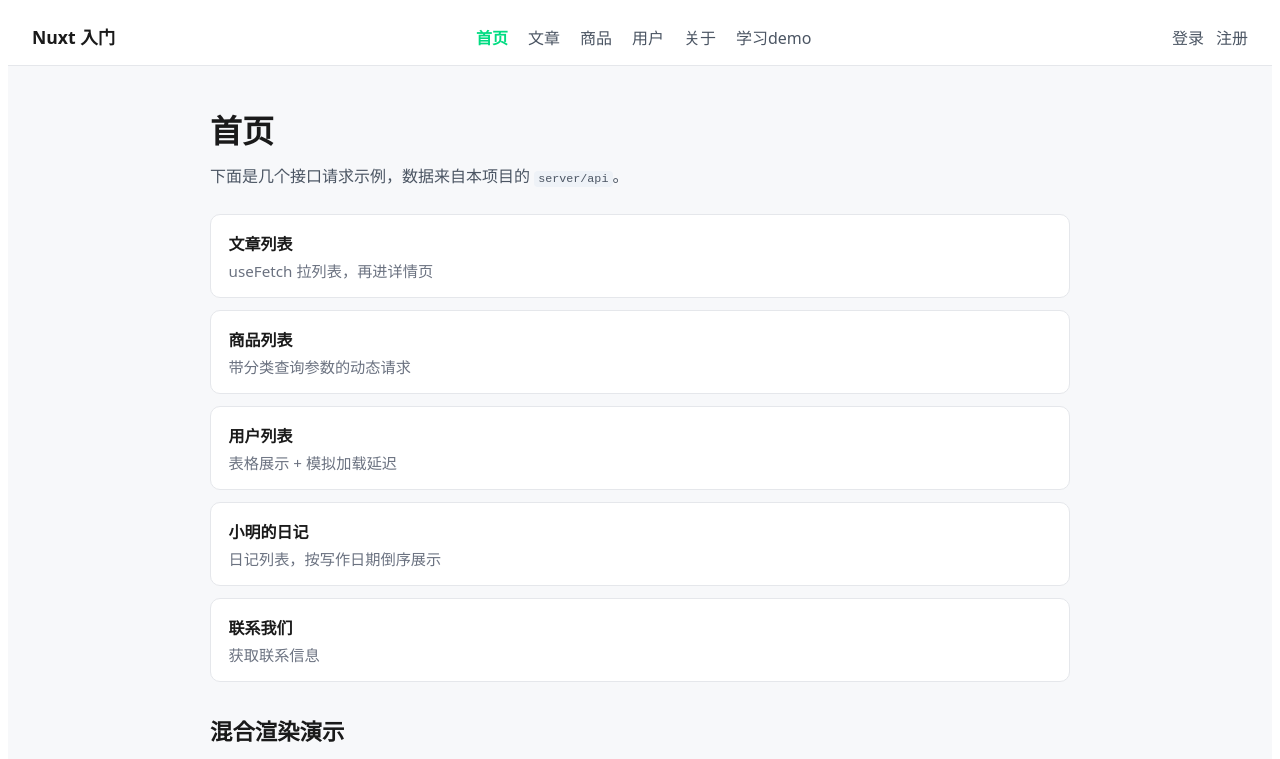
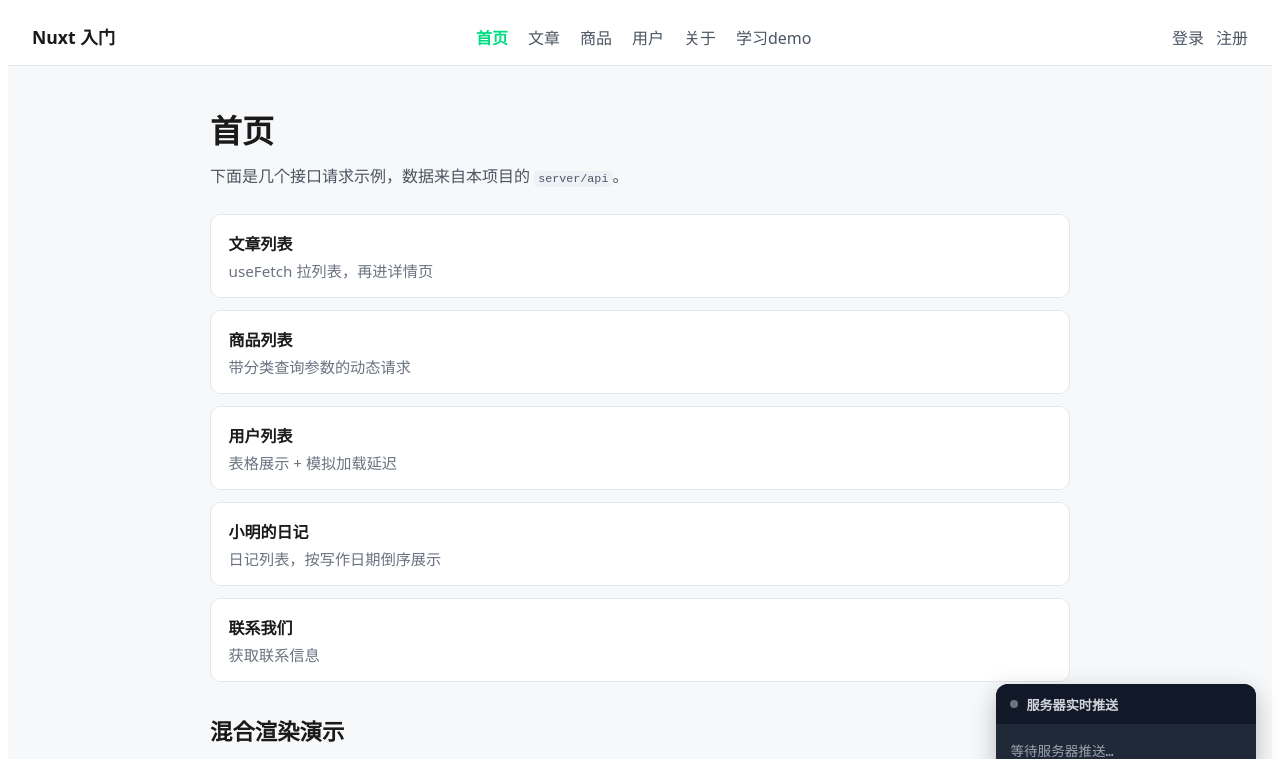
Before and after one commit to woai30231/nuxt-fullstack-dbmate, a Nuxt app in the folder nuxt-project1/: page / in a window 1280 px wide. Shown: the top 759 px of the page. Built offline with nearby package versions, Linux system fonts and the light colour scheme; no server answers.

Commit message:
增加服务端sse功能

```diff
--- a/nuxt-project1/app/app.vue
+++ b/nuxt-project1/app/app.vue
@@ -4,5 +4,6 @@
     <NuxtLayout>
       <NuxtPage />
     </NuxtLayout>
+    <RandomFloatBox />
   </div>
 </template>
--- /dev/null
+++ b/nuxt-project1/app/components/RandomFloatBox.vue
@@ -0,0 +1,84 @@
+<script setup lang="ts">
+// 右下角悬浮组件:展示服务器定时推送的随机字符串
+const { message, status, connect } = useRandomStream()
+
+// 页面加载后自动建立 SSE 连接
+onMounted(() => connect())
+</script>
+
+<template>
+  <div class="float-box">
+    <div class="float-box__header">
+      <span class="dot" :class="status" />
+      <strong>服务器实时推送</strong>
+    </div>
+    <div class="float-box__body">
+      <template v-if="message">
+        <div class="value">{{ message.value }}</div>
+        <div class="time">{{ message.time }}</div>
+      </template>
+      <div v-else class="placeholder">等待服务器推送…</div>
+    </div>
+  </div>
+</template>
+
+<style scoped>
+.float-box {
+  position: fixed;
+  right: 24px;
+  bottom: 24px;
+  width: 260px;
+  background: #1f2937;
+  color: #fff;
+  border-radius: 12px;
+  box-shadow: 0 8px 24px rgba(0, 0, 0, 0.25);
+  overflow: hidden;
+  z-index: 9999;
+  font-family: ui-monospace, SFMono-Regular, Menlo, monospace;
+}
+
+.float-box__header {
+  display: flex;
+  align-items: center;
+  gap: 0.5rem;
+  padding: 0.65rem 0.9rem;
+  background: #111827;
+  font-size: 0.82rem;
+  color: #d1d5db;
+}
+
+.dot {
+  width: 8px;
+  height: 8px;
+  border-radius: 50%;
+  background: #6b7280;
+  flex-shrink: 0;
+}
+
+.dot.connected {
+  background: #34d399;
+  box-shadow: 0 0 0 3px rgba(52, 211, 153, 0.2);
+}
+
+.float-box__body {
+  padding: 1rem 0.9rem;
+}
+
+.value {
+  font-size: 1.5rem;
+  letter-spacing: 0.08em;
+  color: #00dc82;
+  word-break: break-all;
+}
+
+.time {
+  margin-top: 0.4rem;
+  font-size: 0.7rem;
+  color: #9ca3af;
+}
+
+.placeholder {
+  color: #9ca3af;
+  font-size: 0.85rem;
+}
+</style>
--- /dev/null
+++ b/nuxt-project1/app/composables/useRandomStream.ts
@@ -0,0 +1,49 @@
+// 客户端接收 SSE 随机字符串的 composable
+// 用法:const { message, connect, disconnect } = useRandomStream()
+import type { Ref } from 'vue'
+
+interface StreamMessage {
+  time: string
+  value: string
+}
+
+export function useRandomStream() {
+  const message: Ref<StreamMessage | null> = ref(null)
+  const status: Ref<'idle' | 'connected' | 'closed'> = ref('idle')
+  let source: EventSource | null = null
+
+  function connect() {
+    // 已连接则先断开,避免重复连接
+    if (source) disconnect()
+
+    source = new EventSource('/api/random-stream')
+
+    source.onopen = () => {
+      status.value = 'connected'
+    }
+
+    source.onmessage = (e: MessageEvent) => {
+      try {
+        message.value = JSON.parse(e.data)
+      } catch {
+        message.value = { time: new Date().toISOString(), value: e.data }
+      }
+    }
+
+    source.onerror = () => {
+      // EventSource 会自动重连,这里仅记录状态
+      status.value = 'closed'
+    }
+  }
+
+  function disconnect() {
+    source?.close()
+    source = null
+    status.value = 'closed'
+  }
+
+  // 组件卸载时自动断开连接
+  onUnmounted(() => disconnect())
+
+  return { message, status, connect, disconnect }
+}
```
Also changed, not shown: 1 other file (tests, documents, lock files or other folders).
